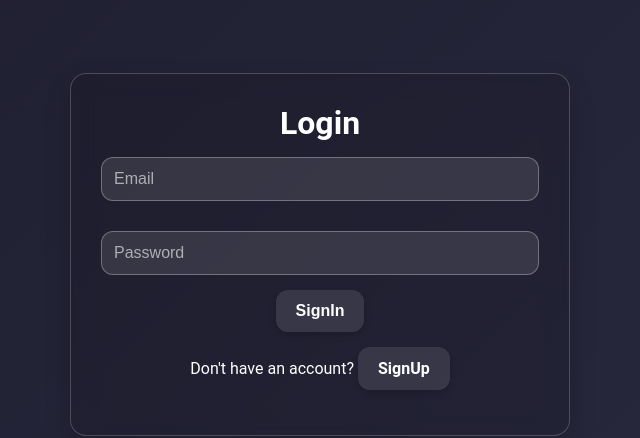
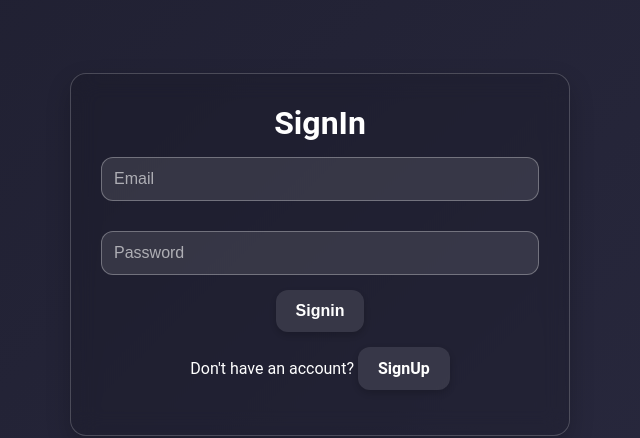
Before and after one commit to Chella23/Project_flask_exe, a Flask app: page /signin in a window 1280 px wide. Shown: the part 146-584 px from the top of the page, without its empty margins (320-960 px from the left). Run offline with Flask 3, Linux system fonts and the light colour scheme; some libraries are stand-ins or nearby versions.

Commit message:
Your commit message here

```diff
--- a/app/templates/signin.html
+++ b/app/templates/signin.html
@@ -24,11 +24,11 @@
 </head>
 <body>
     <div class="container">
-        <h1>Login</h1>
+        <h1>SignIn</h1>
         <form action="{{ url_for('auth.signin') }}" method="POST">
             <input type="email" name="email" placeholder="Email" required>
             <input type="password" name="password" placeholder="Password" required>
-            <button type="submit">SignIn</button>
+            <button type="submit">Signin</button>
         </form>
         <p>Don't have an account? <a href="{{ url_for('auth.signup') }}">SignUp</a></p>
     </div>
```
